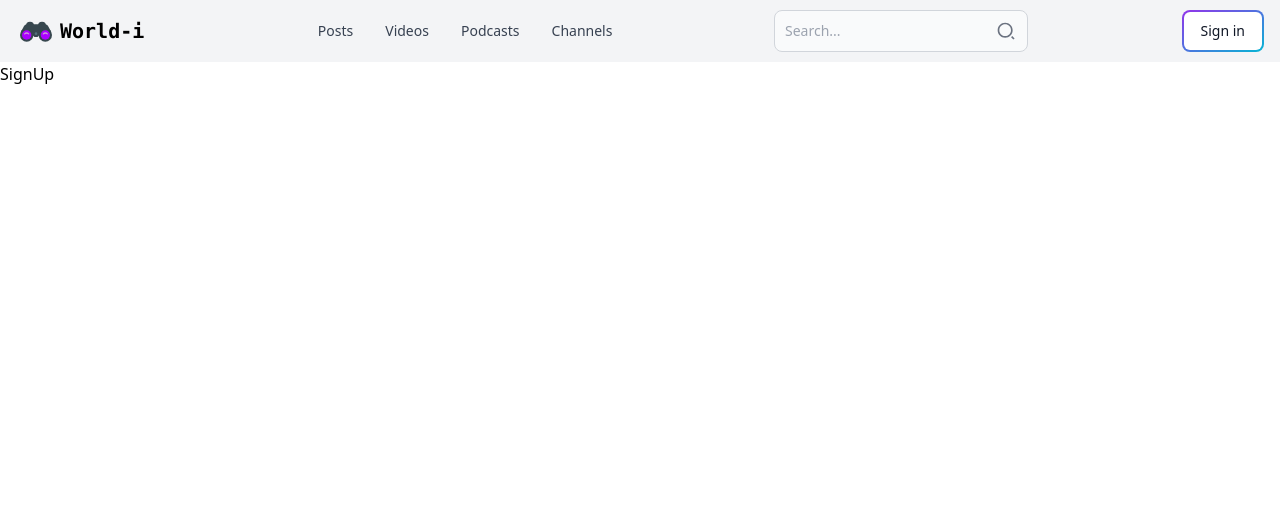
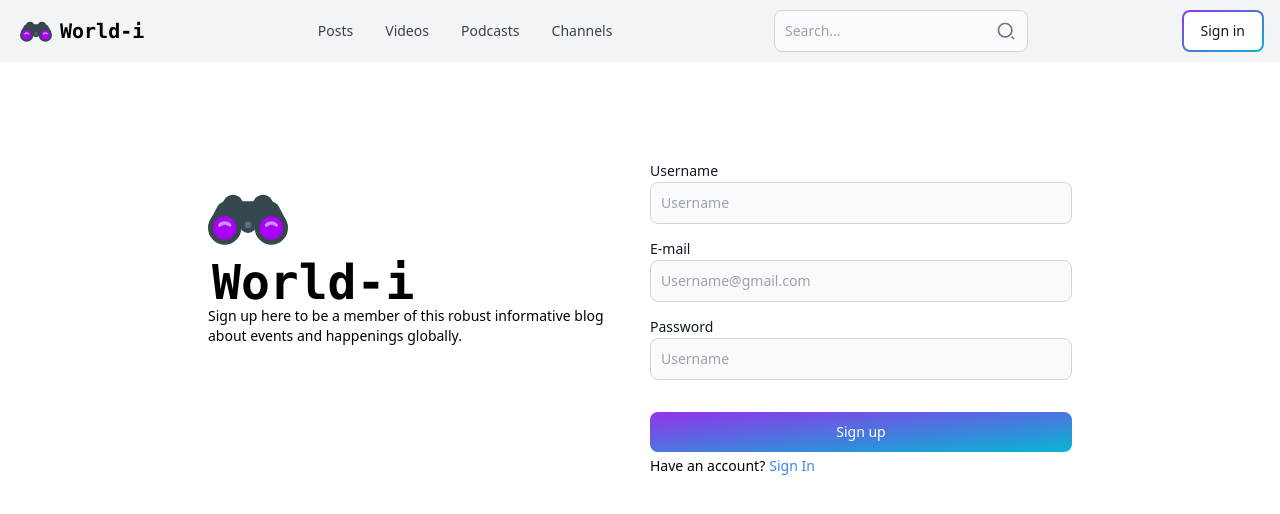
Before and after one commit to Languagelabs/mernstack-blog, a React (Vite) app in the folder client/: page /sign-up in a window 1280 px wide. Shown: the top 514 px of the page. Built offline with nearby package versions, Linux system fonts and the light colour scheme.

Commit message:
completed the Signup ui

```diff
--- a/client/src/pages/SignUp.jsx
+++ b/client/src/pages/SignUp.jsx
@@ -1,6 +1,37 @@
+
+import { Button, Label, TextInput } from "flowbite-react";
+import { FcBinoculars } from "react-icons/fc";
+import { Link } from "react-router-dom";
 
 export default function SignUp() {
   return (
-    <div>SignUp</div>
+    <div className="max-w-4xl h-fit mx-auto mt-20 p-4 flex flex-col md:flex-row gap-5">
+      <div className="flex-1 md:pt-5">
+        <FcBinoculars  className='w-20 h-20 ' />
+        <h1 className='text-5xl font-bold pl-1 font-mono '> World-i </h1>
+        <p className="text-sm"> Sign up here to be a member of this robust informative blog about events and happenings globally.</p>
+      </div>
+      <div className="flex-1">
+        <form className="flex flex-col gap-3">
+          <div>
+            <Label value="Username" htmlFor="username"/>
+            <TextInput type="text" placeholder="Username" id="username" />
+          </div>
+          <div>
+            <Label value="E-mail" htmlFor="email"/>
+            <TextInput type="email" placeholder="Username@gmail.com" id="email" />
+          </div>
+          <div>
+            <Label value="Password" htmlFor="password"/>
+            <TextInput type="password" placeholder="Username" id="password" />
+          </div>
+          <Button  type="submit" gradientDuoTone='purpleToBlue' className="w-full mt-5"> Sign up </Button>
+        </form>
+        <div className="flex text-sm gap-1 mt-1">
+          <p>Have an account? </p>
+          <Link to='/sign-in' className="text-blue-500">Sign In</Link>
+        </div>
+      </div>
+    </div>
   )
 }
```
